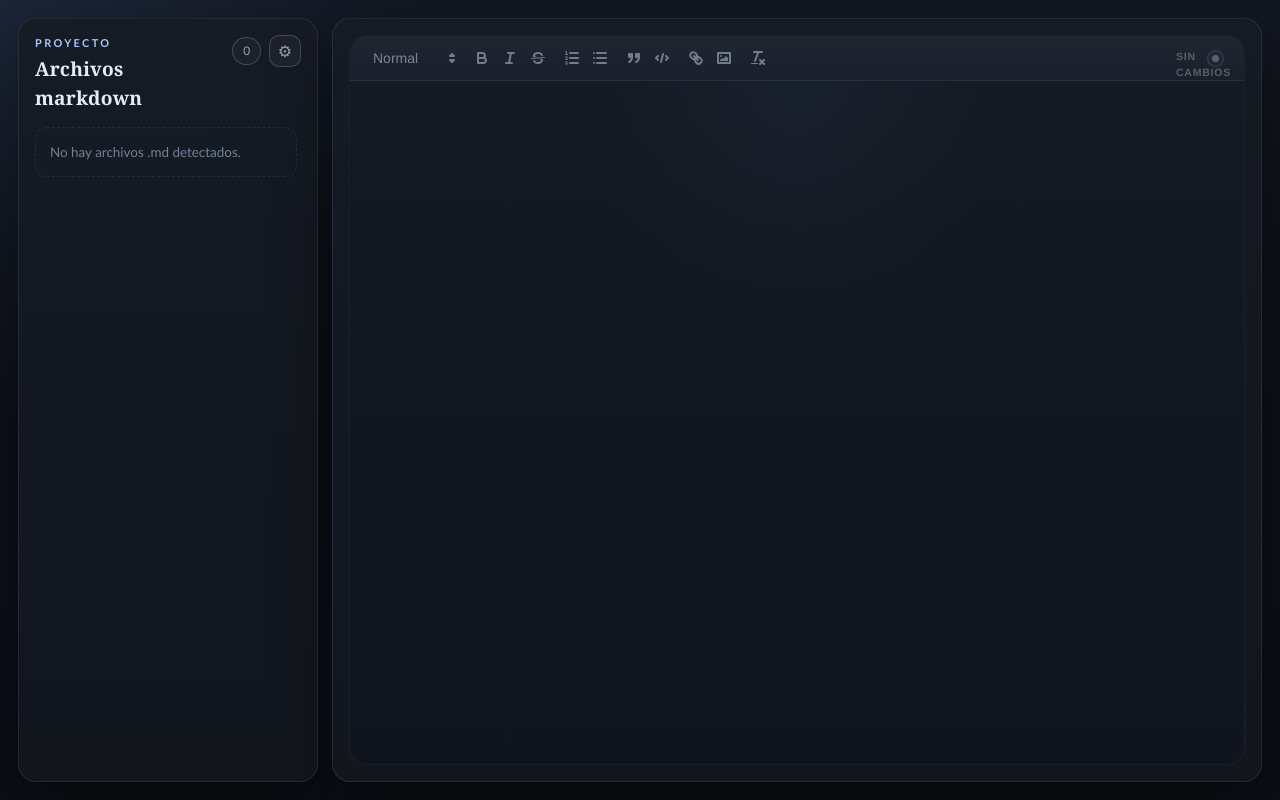
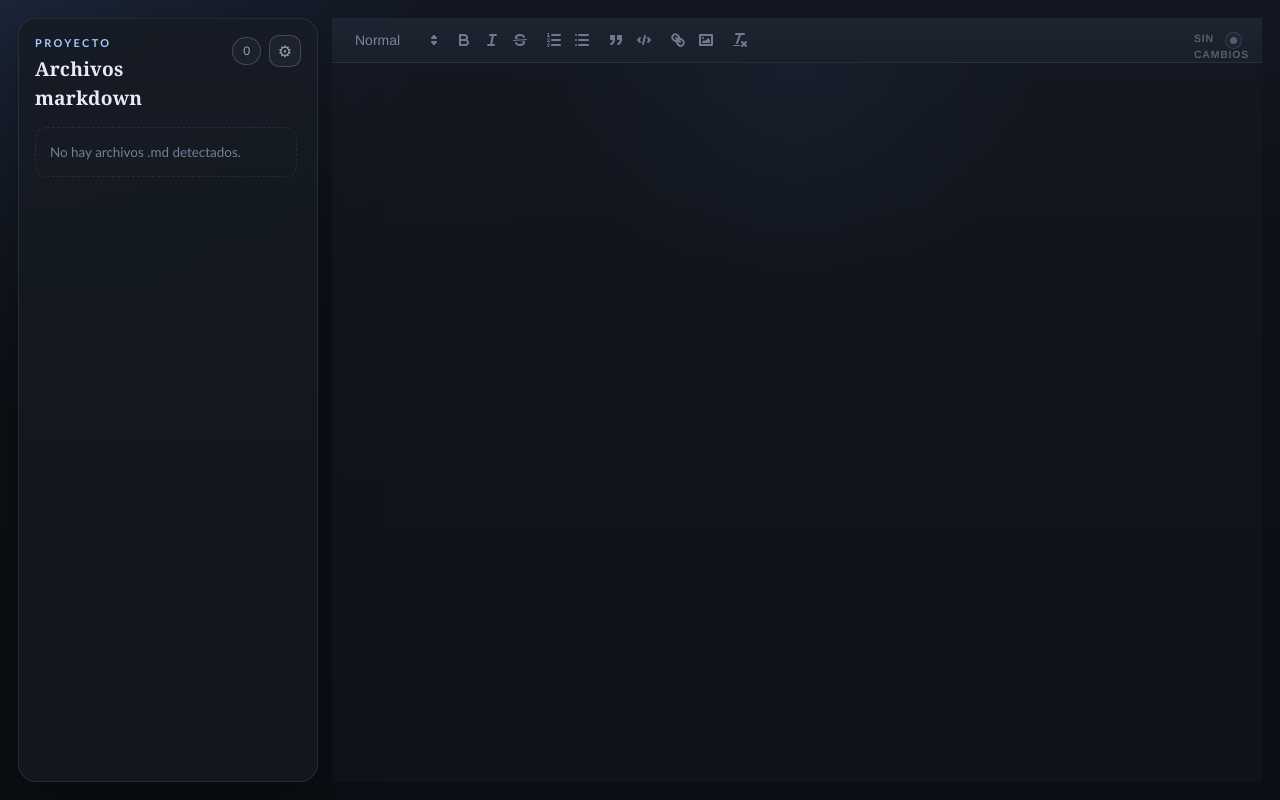
Before and after one commit to luisoncpp/Trama, a Preact app: page / in a window 1280 px wide. Built offline with nearby package versions, Linux system fonts and the light colour scheme.

Commit message:
fix some tests types and recover some space from the editor panel padding to the editor itself

```diff
--- a/src/features/project-editor/components/editor-panel.tsx
+++ b/src/features/project-editor/components/editor-panel.tsx
@@ -38,7 +38,7 @@ export function EditorPanel({
           : PROJECT_EDITOR_STRINGS.noFileSelected
 
   return (
-    <article class="workspace-panel workspace-panel--editor">
+    <article class="editor-panel-root">
       <div class={`editor-manuscript ${!selectedPath || loadingDocument ? 'is-muted' : ''}`}>
         <RichMarkdownEditor
           documentId={selectedPath}
--- a/src/index.css
+++ b/src/index.css
@@ -229,12 +229,11 @@ select {
   padding: 16px;
 }
 
-.workspace-panel--editor {
+.editor-panel-root {
   flex: 1 1 auto;
   display: flex;
   flex-direction: column;
   min-height: 0;
-  padding: 16px;
 }
 
 .workspace-panel__header {
@@ -321,9 +320,9 @@ select {
 .editor-manuscript {
   flex: 1 1 auto;
   min-height: 0;
-  border-radius: 18px;
-  border: 1px solid var(--border);
-  background: linear-gradient(180deg, rgba(11, 14, 20, 0.96), rgba(15, 18, 25, 0.98));
+  border-radius: 0;
+  border: 0;
+  background: transparent;
   overflow: hidden;
 }
 
@@ -571,7 +570,6 @@ select {
   }
 
   .workspace-panel--sidebar,
-  .workspace-panel--editor,
   .editor-conflict-banner {
     padding: 12px;
   }
```
Also changed, not shown: 1 other file (tests, documents, lock files or other folders).
